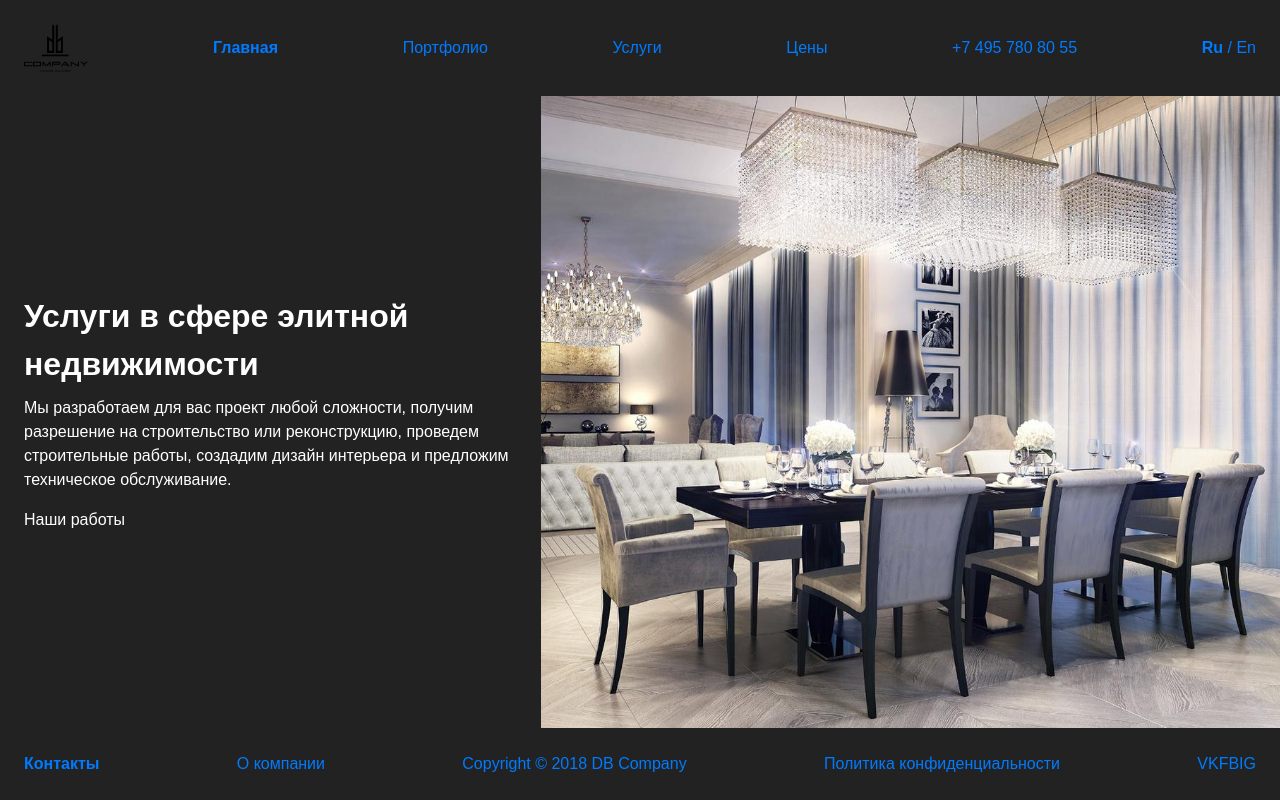
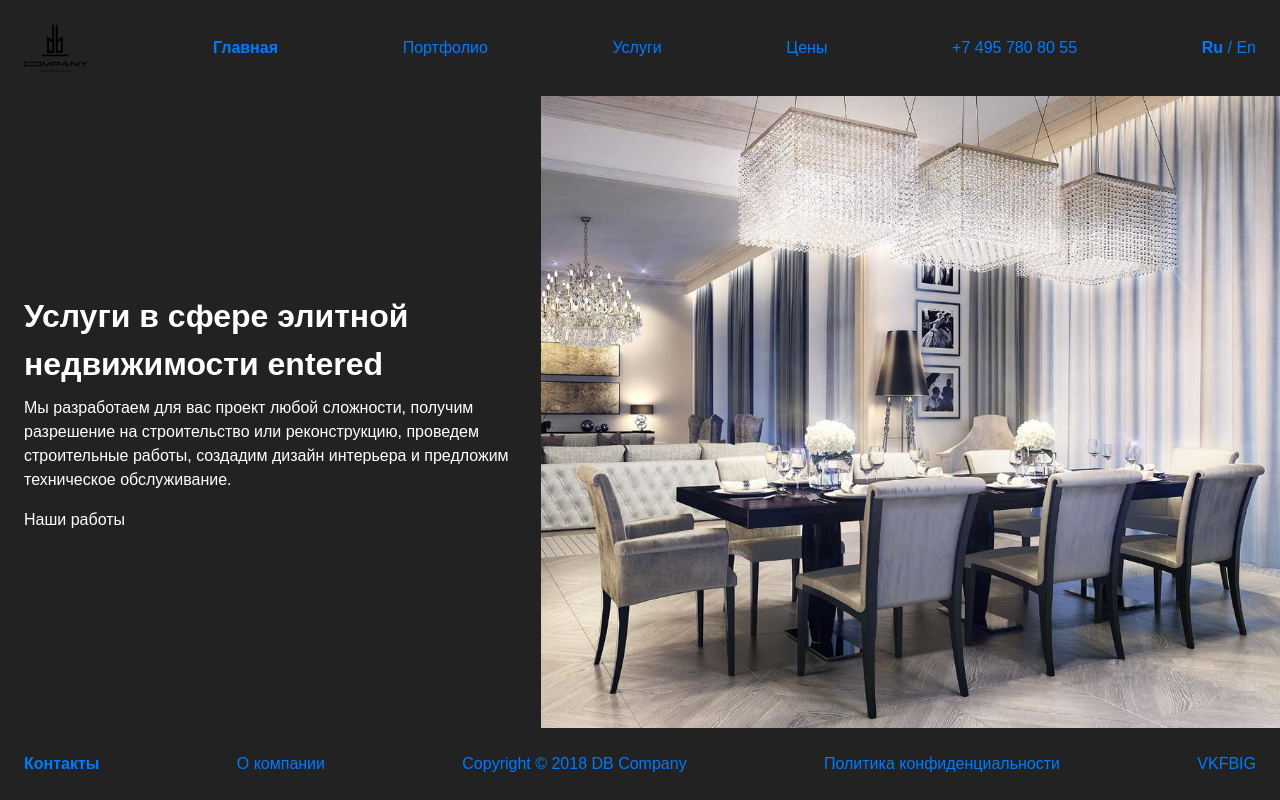
Before and after one commit to flipmotion/db, a React (Create React App) app: page / in a window 1280 px wide. Built offline with nearby package versions, Linux system fonts and the light colour scheme.

Commit message:
Shit! It works!

```diff
--- a/src/App.js
+++ b/src/App.js
@@ -1,5 +1,6 @@
 import React from 'react';
-import { BrowserRouter as Router, Route } from 'react-router-dom';
+import { BrowserRouter as Router, Route, Switch } from 'react-router-dom';
+import { Transition, TransitionGroup } from 'react-transition-group';
 
 import { portfolio } from './modules/content';
 
@@ -19,13 +20,34 @@ const App = () => (
         <Header />
       </div>
       <div className="DBSite-Body">
-        <Route exact path="/" component={WelcomePage} />
         <Route
-          path="/portfolio"
-          render={() => <PortfolioPage portfolio={portfolio} />}
+          render={({ location }) => (
+            <TransitionGroup component={null} appear>
+              <Transition
+                key={location.pathname}
+                timeout={{ enter: 0, exit: 800 }}
+              >
+                {animationState => (
+                  <Switch location={location}>
+                    <Route
+                      exact
+                      path="/"
+                      render={() => (
+                        <WelcomePage animationState={animationState} />
+                      )}
+                    />
+                    <Route
+                      path="/portfolio"
+                      render={() => <PortfolioPage portfolio={portfolio} />}
+                    />
+                    <Route path="/services" render={() => <p>services</p>} />
+                    <Route path="/prices" render={() => <p>prices</p>} />
+                  </Switch>
+                )}
+              </Transition>
+            </TransitionGroup>
+          )}
         />
-        <Route path="/services" render={() => <p>services</p>} />
-        <Route path="/prices" render={() => <p>prices</p>} />
       </div>
       <div className="DBSite-Footer">
         <Footer />
--- a/src/components/WelcomePage/index.js
+++ b/src/components/WelcomePage/index.js
@@ -2,10 +2,10 @@ import React from 'react';
 import placeholder from './house.jpg';
 import './index.css';
 
-const IndexPage = () => (
+const IndexPage = props => (
   <div className="DBPageContainer">
     <div className="DBPageContainer-Left">
-      <h1>Услуги в сфере элитной недвижимости</h1>
+      <h1>Услуги в сфере элитной недвижимости {props.animationState}</h1>
       <p>
         Мы разработаем для вас проект любой сложности, получим разрешение на
         строительство или реконструкцию, проведем строительные работы, создадим
```
